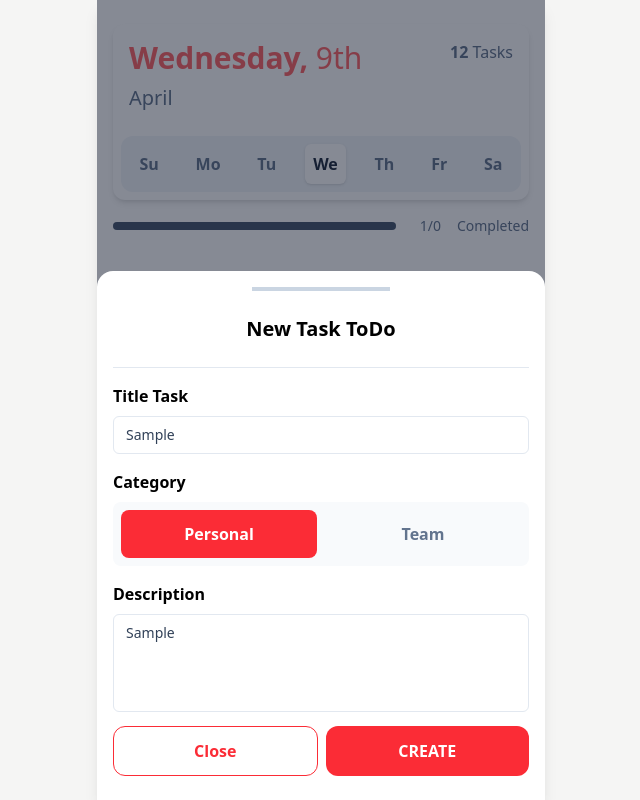
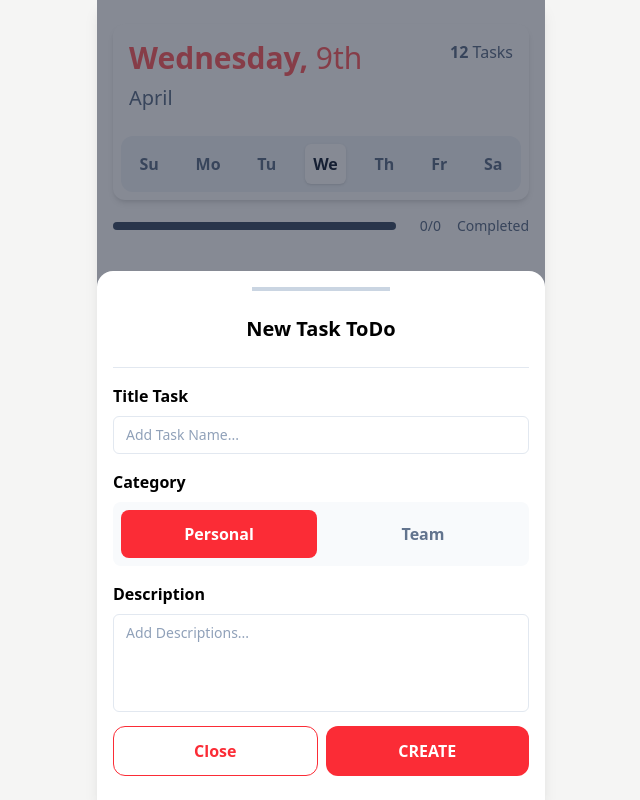
Before and after one commit to mfdpdev/reactjs-todo-list, a React (Vite) app: page / in a window 1280 px wide. Both pictures are taken after typing "Sample", "Sample" into the empty fields and a click on the button "+ Create New". Shown: the whole page, without its empty margins (319-959 px from the left). Built offline with nearby package versions, Linux system fonts and the light colour scheme.

Commit message:
feat: Implement TODO list functionality

```diff
--- a/src/components/Body.jsx
+++ b/src/components/Body.jsx
@@ -11,10 +11,10 @@ function Body(){
       <div className="w-full h-full my-4">
         <div className="flex w-full items-center gap-6">
           <div className="w-full bg-gray-200 rounded-full h-2">
-            <div className={`bg-slate-600 h-2 rounded-full w-1/${listState.length}`}></div>
+            <div className={`bg-slate-600 h-2 rounded-full w-${countState(listState)}/${listState.length}`}></div>
           </div>
           <div className="flex gap-4">
-            <h3 className="text-sm text-slate-500"> 1/{listState.length}</h3>
+            <h3 className="text-sm text-slate-500"> {countState(listState)}/{listState.length}</h3>
             <h3 className="text-sm text-slate-500">Completed</h3>
           </div>
         </div>
@@ -28,4 +28,9 @@ function Body(){
   )
 }
 
+function countState(state){
+  const result = state.filter( e => e.status === true);
+  return result.length;
+}
+
 export default Body;
--- a/src/components/Form.jsx
+++ b/src/components/Form.jsx
@@ -3,7 +3,7 @@ import { IoMdPerson } from "react-icons/io";
 import { MdGroups } from "react-icons/md";
 import { useModal } from "../contexts/ModalContext";
 import { useList } from "../contexts/ListContext";
-import { clearForm, createList } from "../utils/FormUtils";
+import { clearForm, createList, editList } from "../utils/FormUtils";
 
 export default function Form(){
   const { listState, listDispatch } = useList();
@@ -14,11 +14,12 @@ export default function Form(){
   const [description, setDescription] = useState("");
 
   useEffect(() => {
-    console.log(modalState)
     if(modalState.form === "EDIT"){
-      setTitle(modalState.payload.title);
-      setCategory(modalState.payload.category);
-      setDescription(modalState.description);
+      setTitle(modalState.list.title);
+      setCategory(modalState.list.category);
+      setDescription(modalState.list.description);
+    }else{
+      clearForm(setTitle, setCategory, setDescription);
     }
   }, [modalState]);
 
@@ -61,15 +62,16 @@ export default function Form(){
           </div>
           <div className="flex gap-2">
             <button onClick={() => {
-              modalDispatch({ type: "CLOSE_FORM", form: "CREATE", payload: {} });
+              modalDispatch({ type: "CLOSE_FORM", form: "CREATE" });
               clearForm(setTitle, setCategory, setDescription);
             }} className="w-full bg-white hover:bg-red-500 hover:text-white text-red-500 border border-red-500 font-bold p-3 rounded-xl">
               Close
             </button>
             <button onClick={() => {
               if(modalState.form == "CREATE"){
-                createList(listDispatch,{ id: listState.length + 1, title, category, description });
+                createList(listDispatch,{ title, category, description, status: false });
               }else{
+                editList(listDispatch, modalState.list, {...modalState.list, title, category, description} )
               }
 
               modalDispatch({ type: "CLOSE_FORM" });
@@ -81,7 +83,7 @@ export default function Form(){
         </div>
       </div>
       <div onClick={() => {
-        modalDispatch({ type: "CLOSE_FORM", form: "CREATE", payload: {} })
+        modalDispatch({ type: "CLOSE_FORM", form: "CREATE" })
         clearForm(setTitle, setCategory, setDescription);
       }} className={`${modalState.modal ? 'visible opacity-100' : 'invisible opacity-0'} duration-500 w-full h-full bg-slate-900/50 absolute left-0 bottom-0`}></div>
     </>
--- a/src/components/ListItem.jsx
+++ b/src/components/ListItem.jsx
@@ -2,7 +2,7 @@ import { CiTrash } from "react-icons/ci";
 import { FaEdit } from "react-icons/fa";
 import { useModal } from "../contexts/ModalContext";
 import { useList } from "../contexts/ListContext";
-import { deleteList } from "../utils/FormUtils";
+import { deleteList, editList } from "../utils/FormUtils";
 
 export default function ListItem({ list, even, isSelected, onClick, index }){
   const colors = ["red", "green", "blue"];
@@ -13,7 +13,9 @@ export default function ListItem({ list, even, isSelected, onClick, index }){
     <li className="my-2 relative hover:cursor-pointer" onClick={onClick}>
       <div className={`${ even ? 'bg-slate-100' : 'bg-slate-200'} items-center p-4 h-16 rounded-xl flex justify-between w-full absolute`}>
         <div className="flex gap-4 items-center">
-          <input onClick={ e => e.stopPropagation()} type="checkbox" className="h-4 w-4" id="" />
+          <input onClick={ e => e.stopPropagation()} onChange={() => {
+            editList(listDispatch, list, {...list, status: !list.status} )
+          }} type="checkbox" className="h-4 w-4" id="" />
           <h2>{list.title}</h2>
         </div>
         <div className={`py-1 px-2 font-bold text-${colors[index]}-500 bg-${colors[index]}-200 rounded-md`}>
@@ -30,7 +32,7 @@ export default function ListItem({ list, even, isSelected, onClick, index }){
         <div className="mx-2 h-full w-auto flex flex-col justify-around items-end">
           <CiTrash className="text-xl" onClick={() => deleteList(listDispatch, list.title) } />
           <FaEdit onClick={() => {
-            modalDispatch({ type: "OPEN_FORM", form: "EDIT", payload: list});
+            modalDispatch({ type: "OPEN_FORM", form: "EDIT", list});
           }}  />
         </div>
       </div>
--- a/src/contexts/ListContext.jsx
+++ b/src/contexts/ListContext.jsx
@@ -20,8 +20,15 @@ export default function ListProvider({ children }){
         return [...state, action.payload];
       case 'DELETE':
         return state.filter( e => e.title !== action.title);
-      case 'UPDATE':
-        return [...state, action.payload];
+      case 'EDIT':
+        const result = state.map( e => {
+          if(e.title === action.list.title){
+            return action.payload;
+          }
+
+          return e;
+        });
+        return result;
       default:
         return state;
     }
--- a/src/contexts/ModalContext.jsx
+++ b/src/contexts/ModalContext.jsx
@@ -24,9 +24,9 @@ export default function ModalProvider({ children }){
       case 'OPEN_FORM':
         const temp = { ...state, modal: true };
         if(action.form === "CREATE"){
-          return { ...temp, form: "CREATE" };
+          return { ...temp, form: "CREATE", list: {} };
         }else{
-          return { ...temp, form: "EDIT", payload: action.payload };
+          return { ...temp, form: "EDIT", list: action.list };
         }
       default:
         return state;
--- a/src/utils/FormUtils.js
+++ b/src/utils/FormUtils.js
@@ -6,8 +6,8 @@ export const deleteList = (dispatch, title) => {
   dispatch({ type: "DELETE", title});
 }
 
-export const editList = (dispatch, list) => {
-  dispatch({ type: "EDIT", list });
+export const editList = (dispatch, list, payload) => {
+  dispatch({ type: "EDIT", list, payload });
 }
 
 export const clearForm = (setTitle, setCategory, setDescription) => {
```
